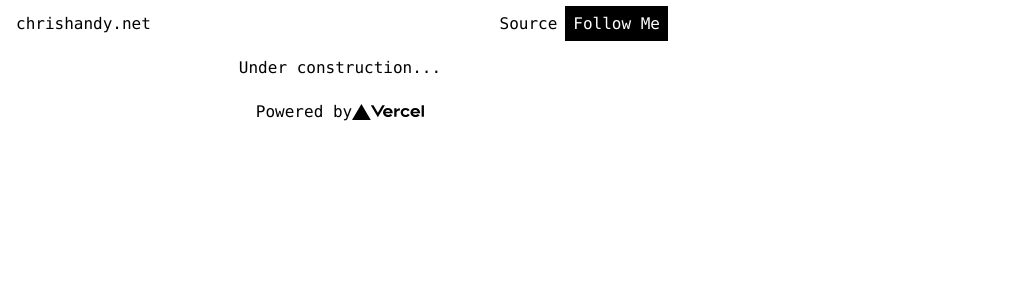
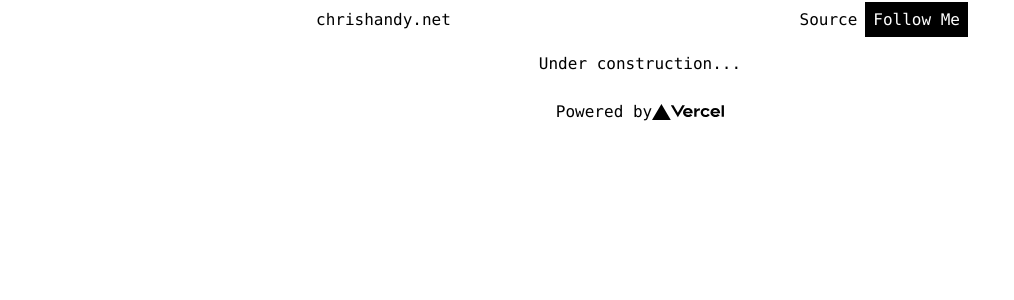
Before and after one commit to chandy/chrishandy.net, a Next.js app: page / in a window 1280 px wide. Shown: the top 300 px of the page, without its empty margins (0-1014 px from the left). Built offline with nearby package versions, Linux system fonts and the light colour scheme.

Commit message:
updating styles

```diff
--- a/pages/index.js
+++ b/pages/index.js
@@ -5,12 +5,12 @@ import { AiFillGithub } from 'react-icons/ai';
 
 export default function Home() {
   return (
-    <div className="font-mono container">
+    <div className="font-mono">
       <Head>
         <title>Chris Handy&apos;s homepage</title>
         <link rel="icon" href="/favicon.ico" />
       </Head>
-      <header className="flex w-full max-w-2xl justify-between p-1 m-1">
+      <header className="flex items-center max-w-2xl justify-between p-1 m-auto">
           <div className="flex py-1">
             <Link href="/">
               <a className="p-2">chrishandy.net</a>
@@ -27,12 +27,12 @@ export default function Home() {
           </div>
       </header>
 
-      <main>
+      <main className="flex items-center max-w-2xl justify-center m-auto">
         <div className="flex max-w-2xl justify-center align-middle p-2 m-1">
         <p>Under construction...</p>
         </div>
       </main>
-      <footer>
+      <footer className="flex items-center max-w-2xl justify-center m-auto">
           <div className="flex max-w-2xl justify-center items-center p-2 m-1">
             Powered by{' '}
           <Image src="/vercel.svg" alt="Vercel Logo" width={72} height={16} />
```
Lines whose indentation alone changed are shown as unchanged.
